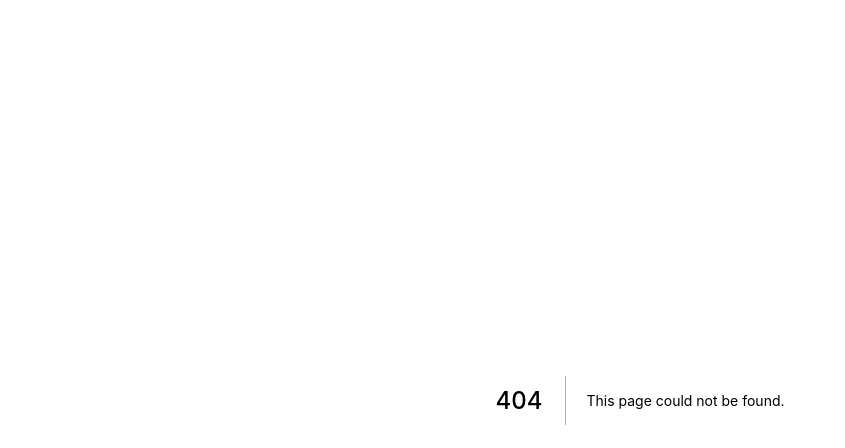
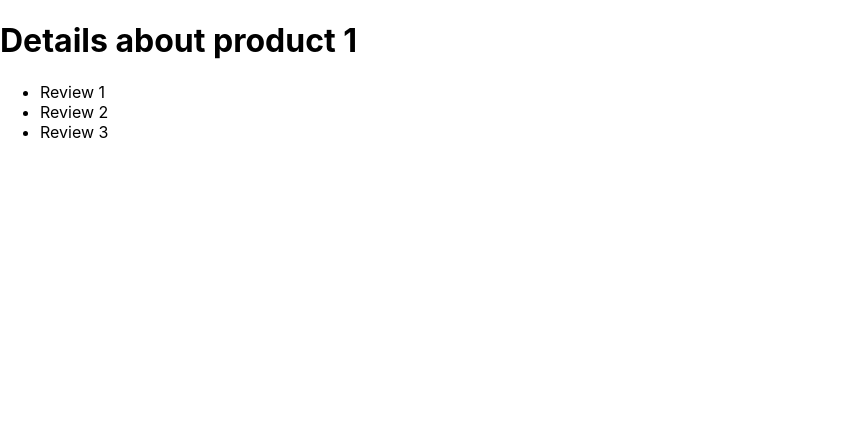
Before and after one commit to ahmedwagd/Codevolution-next-js, a Next.js app: page /product/1 in a window 1280 px wide. Before the commit this address had no page. Shown: the top 448 px of the page, without its empty margins (0-845 px from the left). Built offline with nearby package versions, Linux system fonts and the light colour scheme.

Commit message:
Nested dynamic routes

```diff
--- /dev/null
+++ b/pages/product/[productId]/index.js
@@ -0,0 +1,17 @@
+import Link from 'next/link'
+import { useRouter } from 'next/router';
+
+function ProductDetail() {
+  const productId = useRouter().query.productId
+  return (
+    <div>
+      <h1>Details about product {productId}</h1>
+      <ul>
+        <li><Link href={{ pathname: `/product/${productId}/review/[reviewId]`, query: { reviewId: 1 } }}>Review 1</Link></li>
+        <li><Link href={{ pathname: `/product/${productId}/review/[reviewId]`, query: { reviewId: 2 } }}>Review 2</Link></li>
+        <li><Link href={{ pathname: `/product/${productId}/review/[reviewId]`, query: { reviewId: 3 } }}>Review 3</Link></li>
+      </ul>
+    </div>
+  )
+}
+export default ProductDetail;
--- /dev/null
+++ b/pages/product/sweater.js
@@ -0,0 +1,4 @@
+function Sweater() {
+  return <h1>Sweater Page</h1>
+}
+export default Sweater;
```
Also changed, not shown: pages/product/[productId]/review/[reviewId].js (added, +12 -0 lines), pages/product/index.js (added, +16 -0 lines).
